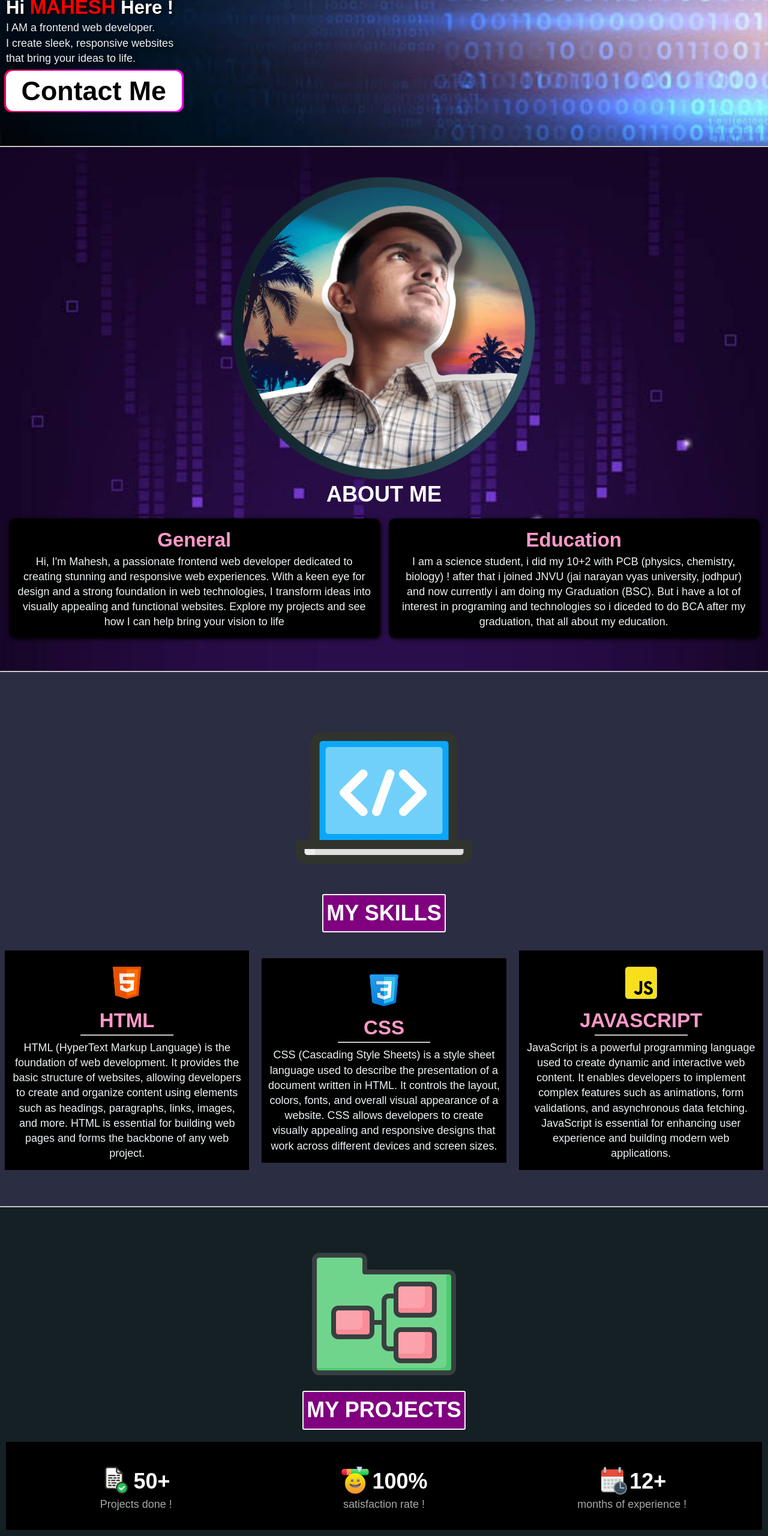
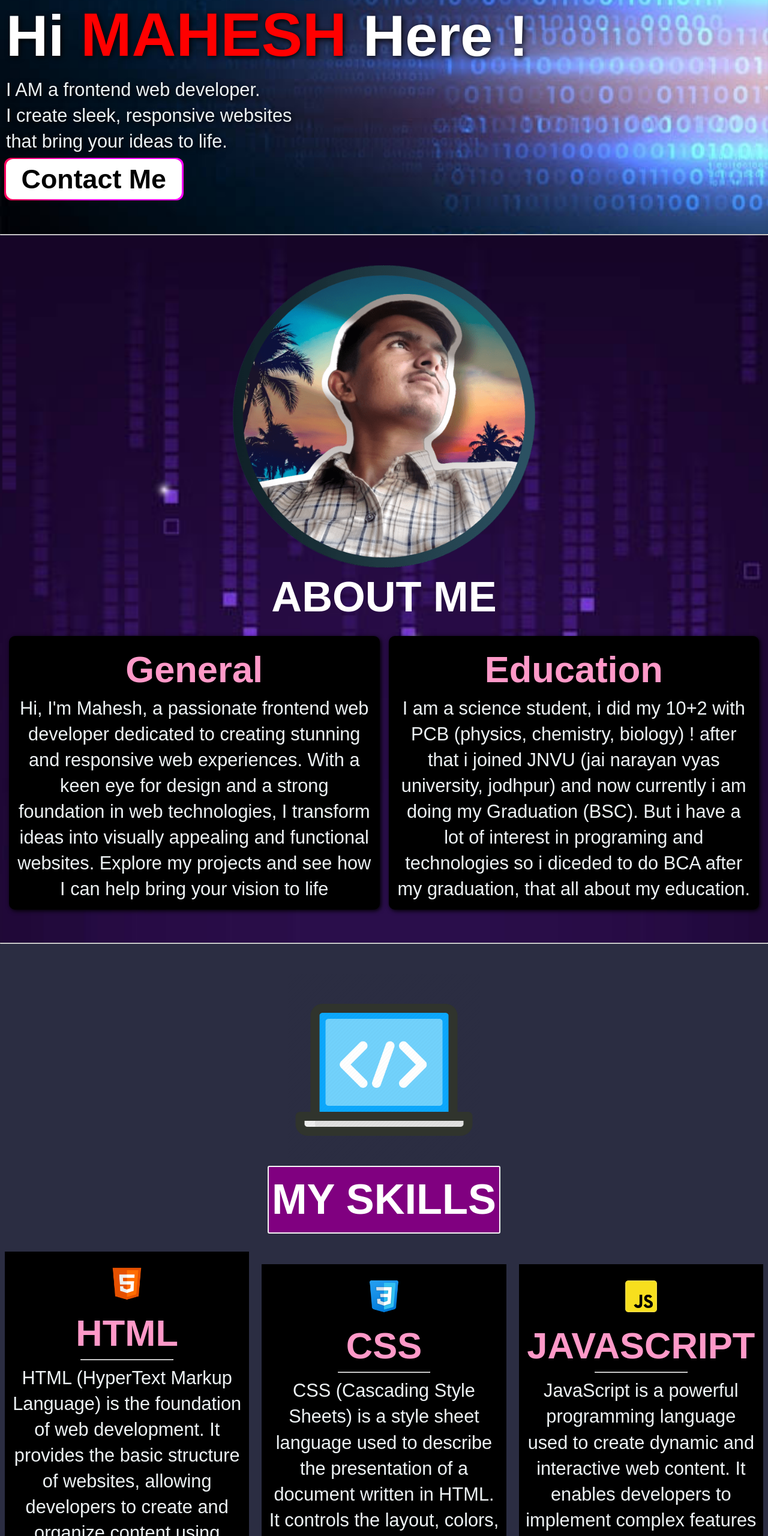
Before and after one commit to mahesh4net/myportfolio, a plain HTML site: page index.html in a window 1280 px wide. Shown: the part 100-2660 px from the top of the page at 60% size. Drawn offline with Linux system fonts and the light colour scheme.

Commit message:
update styles.css

```diff
--- a/styles.css
+++ b/styles.css
@@ -6,17 +6,17 @@
 }
 
 h1 {
-  font-size: 30px;
+  font-size: 7.6vw;
   line-height: 1.4em;
 }
 
 h2 {
-  font-size: 28px;
+  font-size: 7.1;
   line-height: 1.4em;
 }
 
 p {
-  font-size: 16px;
+  font-size: 4vw;
   line-height: 1.4em;
 }
 
@@ -55,7 +55,7 @@ nav ul li a {
   padding-bottom: 2vh;
   color: white;
   font-weight: bold;
-  font-size: 13px;
+  font-size: 3.2vw;
   position: relative;
   overflow-x: hidden;
 }
@@ -118,7 +118,7 @@ nav ul li a:hover:after {
 
 nav ul li a:hover {
   color: white;
-  font-size: 14px;
+  font-size: 3.4vw;
 }
 
 
@@ -139,11 +139,11 @@ nav ul li a:hover {
 }
 
 .main h1 {
-  font-size: 30px;
+  font-size: 7.6vw;
 }
 
 .main span {
-  font-size: 32px;
+  font-size: 8.1vw;
 }
 
 .main h1, .main p {
@@ -270,35 +270,7 @@ nav ul li a:hover {
 
 }
 
-@media screen and (min-width: 800px) {
-  .general, .education {
-    width: 48%;
-  }
-  h1 {
-    font-size: 36px;
-    line-height: 1.4em;
-  }
 
-  h2 {
-    font-size: 33px;
-    line-height: 1.4em;
-  }
-
-  p {
-    font-size: 18px;
-    line-height: 1.4em;
-  }
-  .main h1 {
-    font-size: 31px;
-  }
-
-  .main span {
-    font-size: 33px;
-  }
-
-
-
-}
 
 
 
@@ -386,11 +358,7 @@ animation-iteration-count: infinite;
 animation-direction: linear;
 }
 
-@media screen and (min-width: 800px) {
-  .main a {
-    font-size: 3.5vw;
-  }
-}
+
 
 @keyframes rotate {
   5% {
@@ -496,26 +464,7 @@ animation-direction: linear;
 
 
 
-@media  screen and  (min-width: 800px) {
 
-.skillset {
-  display: flex;
-  width: 100%;
-  justify-content: center;
-  align-items: center;
-  row-gap: 5px;
-  column-gap: 5px;
-  flex-wrap: wrap;
-}
-
-.skillset .skillitem {
-  padding: 15px 10px;
-  margin: 10px 8px;
-  text-align: center;
-  width: 30%;
-
-}
-}
 
 .projects img {
   width: 20vw;
@@ -565,7 +514,7 @@ animation-direction: linear;
 }
 
 .project-box img {
-  width: 12%;
+  width: 12vw;
   margin-left: auto;
   margin-right: auto;
   margin-bottom: -10px;
@@ -590,27 +539,7 @@ animation-direction: linear;
 
 }
 
-@media  screen and  (min-width: 800px) {
 
-  .project-box {
-    display: flex;
-    flex-wrap: wrap;
-    width: 100%;
-    justify-content: center;
-    align-items: center;
-
-
-  }
-
-  .project-box .pitem {
-    text-align: center;
-    width: 30%;
-    flex-grow: 1;
-    margin: 20px 5px 10px 5px;
-
-
-  }
-}
 
 .contact h1 {
   color: white;
@@ -655,7 +584,7 @@ animation-direction: linear;
             border: 2px solid white;
             background-color: #f9f9f9;
             border-radius: 5px;
-            font-size: 16px;
+            font-size: 4vw;
             transition: border 0.3s;
         }
 
@@ -670,7 +599,7 @@ animation-direction: linear;
             border-radius: 5px;
             background-color: #007BFF;
             color: white;
-            font-size: 16px;
+            font-size: 4vw;
             cursor: pointer;
             transition: background-color 0.3s;
         }
@@ -691,17 +620,7 @@ animation-direction: linear;
    width: 100%;
  }
 
- @media screen and (min-width: 800px) {
-   .fname, .lname {
- width: 100%;
- }
- .contactbox {
-   width: 70%;
-   margin-left: auto;
-   margin-right: auto;
- }
 
- }
 
 
 footer {
@@ -767,3 +686,133 @@ html {
 
 
  }
+
+ input::placeholder,
+textarea::placeholder {
+    font-size: 4vw;
+}
+
+@media screen and (min-width: 800px) {
+   input::placeholder,
+   textarea::placeholder {
+     font-size: 2.5vw;
+   }
+}
+
+
+
+
+@media screen and (min-width: 800px) {
+  .general, .education {
+    width: 48%;
+  }
+  h1 {
+    font-size: 5.5vw;
+    line-height: 1.4em;
+  }
+
+  h2 {
+    font-size: 4.8vw;
+    line-height: 1.4em;
+  }
+
+  p {
+    font-size: 2.4vw;
+    line-height: 1.4em;
+  }
+  .main h1 {
+    font-size: 5.5;
+  }
+
+  .main span {
+    font-size: 8vw;
+  }
+
+
+
+}
+
+
+
+@media screen and (min-width: 800px) {
+  .main a {
+    font-size: 3.5vw;
+  }
+}
+
+
+
+
+
+
+ @media screen and (min-width: 800px) {
+   .fname, .lname {
+ width: 100%;
+ }
+ .contactbox {
+   width: 70%;
+   margin-left: auto;
+   margin-right: auto;
+ }
+
+
+ }
+
+
+
+ @media screen and (min-width: 800px) {
+
+   .skillset {
+     display: flex;
+     width: 100%;
+     justify-content: center;
+     align-items: center;
+     row-gap: 5px;
+     column-gap: 5px;
+     flex-wrap: wrap;
+   }
+
+   .skillset .skillitem {
+     padding: 15px 10px;
+     margin: 10px 8px;
+     text-align: center;
+     width: 30%;
+
+   }
+ }
+
+
+
+
+ @media screen and (min-width: 800px) {
+
+   .project-box {
+     display: flex;
+     flex-wrap: wrap;
+     width: 100%;
+     justify-content: center;
+     align-items: center;
+
+
+   }
+
+   .project-box .pitem {
+     text-align: center;
+     width: 30%;
+     flex-grow: 1;
+     margin: 20px 5px 10px 5px;
+
+
+   }
+
+
+   .projects img {
+     width: 15vw;
+   }
+ }
+
+ @media screen and (min-width: 800px) {
+   .project-box img {
+     width: 8vw;
+   }
+ }
```
